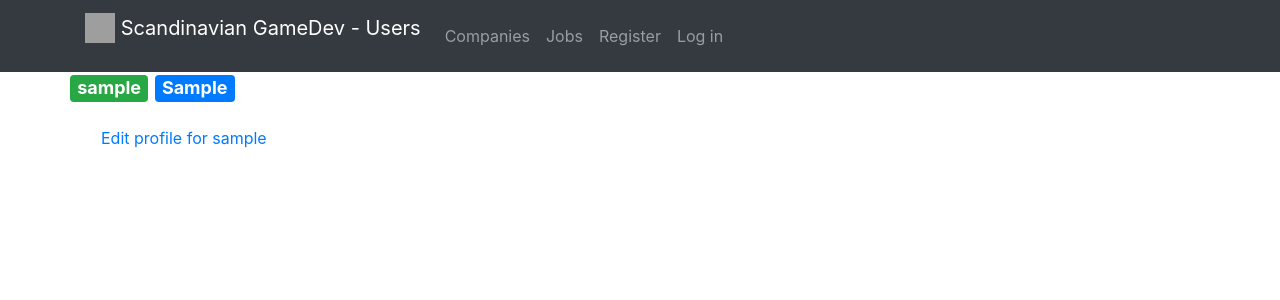
After one commit to ViacheslavK/kpi_webAppFlaskSimpleProject, a Flask app: template templates/users_list.html in a window 1280 px wide. The commit adds this page. Shown: the top 300 px of the page. Run offline with Flask 2, Linux system fonts and the light colour scheme; the template is opened without the code that fills it: values that come from a table or form of the project are taken from there, others are empty; tables that the repository leaves empty hold one stand-in row (values such as "Sample post"); some libraries are stand-ins or nearby versions; grey boxes are pictures that could not be loaded.

Commit message:
Add users list; stules update

```diff
--- a/flask_app.py
+++ b/flask_app.py
@@ -72,6 +72,9 @@ class User(UserMixin, db.Model):
 
     def get_id(self):
         return self.username
+
+    def user_role(self):
+        return self.permission
 
 
 @login_manager.user_loader
@@ -211,17 +214,15 @@ def dev_companies():
 
 @app.route("/blog/", methods=["GET", "POST"])
 def blog_post():
-    if request.method == "GET":
+    if request.method == "GET" and current_user.is_authenticated and current_user.user_role() in ['admin', 'blogger']:
         return render_template("posting.html")
-
-    if not current_user.is_authenticated:
+    else:
         return redirect(url_for('index'))
 
     posting = BlogPost(content=request.form["contents"],
-                       blogger=current_user)
+                    blogger=current_user)
     db.session.add(posting)
     db.session.commit()
-
     return redirect(url_for("index"))
 
 @app.route("/blog/<blog_id>", methods=["GET", "POST"])
@@ -229,12 +230,16 @@ def blog_posting():
     pass
 
 @app.route('/user/', methods=["GET", "POST"])
-def profile():
-    pass
+@app.route('/user/<username>', methods=["GET", "POST"])
+def profile(username=None):
+    return render_template('profile_page.html', username=username)
 
 @app.route("/users/", methods=["GET", "POST"])
 def get_users_list():
-    pass
+    if request.method == "GET" and current_user.user_role() == 'admin':
+        return render_template("users_list.html", registered_users=User.query.all())
+
+    return redirect(url_for("index"))
 
 @app.route("/logout/")
 @login_required
--- a/templates/index.html
+++ b/templates/index.html
@@ -19,7 +19,7 @@
           </small>
           {% if current_user.is_authenticated %}
           <small>
-              <input type="submit" class="btn btn-success" value="Edit post">
+              <input type="submit" class="btn btn-success btn-sm" value="Edit post">
           </small>
           {% endif %}
       </div>
--- a/templates/main_page.html
+++ b/templates/main_page.html
@@ -25,11 +25,14 @@
                 </button>
                 <div class="collapse navbar-collapse" id="navbar">
                     <ul class="nav navbar-nav mr-auto mt-lg-0 navbar-right">
-                        {% if current_user.is_authenticated %}
+                        {% if current_user.is_authenticated and current_user.user_role() in ['blogger', 'admin'] %}
                             <li class="nav-item"><a class="nav-link" href="{{ url_for('blog_post') }}">Post News</a></li>
                         {% endif %}
                             <li class="nav-item"><a class="nav-link" href="{{ url_for('dev_companies') }}">Companies</a></li>
                             <li class="nav-item"><a class="nav-link" href="{{ url_for('jobs_listing') }}">Jobs</a></li>
+                        {% if current_user.is_authenticated and current_user.user_role() in ['admin'] %}
+                            <li class="nav-item"><a class="nav-link" href="{{ url_for('get_users_list') }}">Users</a></li>
+                        {% endif %}
                         {% if current_user.is_authenticated %}
                             <li class="nav-item"><a class="nav-link" href="{{ url_for('profile') }}">Profile</a></li>
                             <li class="nav-item"><a class="nav-link" href="{{ url_for('logout') }}">Log out</a></li>
--- a/templates/register.html
+++ b/templates/register.html
@@ -25,7 +25,8 @@
                     <label for="username">Desired username:</label>
                     <input class="form-control" id="username" name="username" placeholder="Enter your username">
                     <label for="email">Email:</label>
-                    <input class="form-control" id="email" name="email" placeholder="Enter your email">
+                    <input type="email" class="form-control" id="email" name="email" placeholder="Enter your email">
+                    <small id="emailHelp" class="form-text text-muted">We'll never share your email with anyone else.</small>
                     <label for="first_name">First name:</label>
                     <input class="form-control" id="first_name" name="first_name" placeholder="Enter your first name">
                     <label for="last_name">Last name:</label>
@@ -36,7 +37,7 @@
                     <input type="password" class="form-control" id="password_repeat" name="password_repeat" placeholder="Repeat password">
                 </div>
                 <button type="submit" class="btn btn-success">Register</button>
-                <button type="reset" class="btn btn-warning" onclick='window.location.href="{{url_for("index")}}";'>Cancel</button>
+                <button type="reset" class="btn btn-warning">Cancel</button>
             </form>
         </div>
     </div>
--- /dev/null
+++ b/templates/users_list.html
@@ -0,0 +1,21 @@
+{% extends 'main_page.html' %}
+
+{% block header %}
+    <h1>{% block title %} - Users{% endblock %}</h1>
+{% endblock %}
+
+{% block content %}
+<div class="container">
+    {% for user in registered_users %}
+        <div class="row" style="margin-bottom: 1ex">
+            <h4>
+                <span class="badge badge-success">{{ user.username }}</span>
+                <span class="badge badge-primary">{{ user.user_role() }}</span>
+            </h4>
+        </div>
+        <div>
+            <a class="nav-item nav-link" href="{{url_for('profile', username=user.username)}}">Edit profile for {{ user.username }}</a>
+        </div>
+    {% endfor %}
+</div>
+{% endblock %}
```
